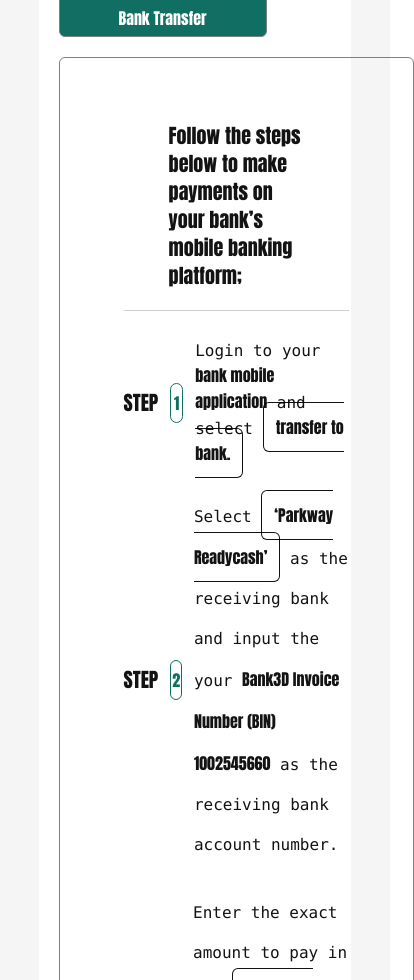
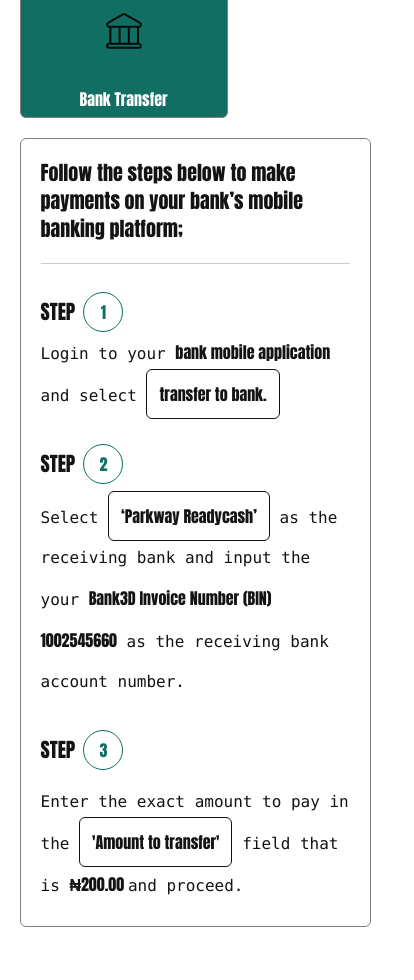
Before and after one commit to EnechukwuChibuike/smartairs-landing, a React (Vite) app: page /smartairs-landing/makepayment in a window 390 px wide. Shown: the part 1020-2000 px from the top of the page, 414 px wide, since content can reach past the window. After the commit the page ends 1967 px from the top, so only its background shows below. Built offline with nearby package versions, Linux system fonts and the light colour scheme; the HTML template or start-up script is replaced by a standard one.

Commit message:
responsive makepayment

```diff
--- a/src/pages/MakePayment.jsx
+++ b/src/pages/MakePayment.jsx
@@ -29,8 +29,8 @@
             <span className="text-primaryBg">Make Payment</span>
           </div>
 
-          <div className="w-[80vw] mt-10 py-5 bg-white h-fit flex justify-center items-center">
-            <div className="grid gap-5 w-[70vw]">
+          <div className="w-screen sm:w-[90vw] md:w-[80vw] mt-10 py-5 bg-white h-fit flex justify-center items-center">
+            <div className="grid gap-5 w-[90%] md:w-[70vw]">
               <div className="flex justify-between border-b-2 pb-2 border-gray">
                 <strong className="text-dark">BIN:1002545660</strong>
                 <span className="text-[red]">
@@ -39,53 +39,53 @@
               </div>
 
               {/* Name, Invoice Amount Due, Payer ID, etc.... */}
-              <div className="w-[65vw] mx-auto">
+              <div className="w-[90%] md:w-[65vw] mx-auto">
                 <div className="flex justify-between flex-wrap gap-5">
-                  <div className="w-[23%]">
+                  <div className="w-[80%] sm:w-[40%] md:w-[23%]">
                     <p className="text-[gray]">Name</p>
                     <strong className="text-dark">{name}</strong>
                   </div>
 
-                  <div className="w-[23%]">
+                  <div className="w-[80%] sm:w-[40%] md:w-[23%]">
                     <p className="text-[gray]">Invoice Amount Due</p>
                     <strong className="text-dark">{amount}</strong>
                   </div>
 
-                  <div className="w-[23%]">
+                  <div className="w-[80%] sm:w-[40%] md:w-[23%]">
                     <p className="text-[gray]">Payer ID</p>
                     <strong className="text-dark">{id}</strong>
                   </div>
 
-                  <div className="w-[23%]">
+                  <div className="w-[80%] sm:w-[40%] md:w-[23%]">
                     <p className="text-[gray]">MDA</p>
                     <strong className="text-dark">
                       MINISTRY OF WORKS, HOUSING & TRANSPORT
                     </strong>
                   </div>
 
-                  <div className="w-[23%]">
+                  <div className="w-[80%] sm:w-[40%] md:w-[23%]">
                     <p className="text-[gray]">Revenue Head</p>
                     <strong className="text-dark w-1/5 text-wrap">
                       _FIRE_SERVICE_CHARGES_
                     </strong>
                   </div>
 
-                  <div className="w-[23%]">
+                  <div className="w-[80%] sm:w-[40%] md:w-[23%]">
                     <p className="text-[gray]">External Ref. Number</p>
                     <strong className="text-dark"></strong>
                   </div>
 
-                  <div className="w-[23%]">
+                  <div className="w-[80%] sm:w-[40%] md:w-[23%]">
                     <p className="text-[gray]">TIN</p>
                     <strong className="text-dark">{tin}</strong>
                   </div>
 
-                  <div className="w-[23%]"></div>
+                  <div className="w-[80%] sm:w-[40%] md:w-[23%]"></div>
                 </div>
 
                 {/* Amount to Pay */}
 
-                <div className="float-end mt-10 w-[46%] pt-3 border-t-one border-gray">
+                <div className="sm:float-end mt-10 w-[46%] pt-3 border-t-one border-gray">
                   <p className="text-dark">Amount to pay &#8358;</p>
                   <div className="p-3 my-2 text-2xl font-extrabold text-dark border-one border-gray bg-slate-50 rounded-md">
                     200.00
@@ -111,10 +111,10 @@
                 <span className="text-white">Bank Transfer</span>
               </div>
 
-              <div className="border-one border-[gray] rounded-md h-fit p-16">
+              <div className="border-one border-[gray] rounded-md h-fit p-5 md:p-16">
                 {/* FOllow for more steps */}
                 <div className="flex justify-center pb-5 w-full border-b-one border-gray">
-                  <p className="text-xl w-[60%] font-extrabold text-dark">
+                  <p className="text-xl w-full md:w-[60%] font-extrabold text-dark">
                     Follow the steps below to make payments on your bank’s
                     mobile banking platform;
                   </p>
@@ -122,12 +122,15 @@
 
                 {/* step one */}
 
-                <div className="flex items-center mt-7 space-x-3">
+                <div className="flex flex-col sm:flex-row md:items-center mt-7 sm:space-x-3">
+                  <div className="sm-hidden flex items-center gap-2">
                     <strong className="text-xl text-dark">STEP</strong>
                     <div className="text-primaryBg flex justify-center items-center border-one border-primaryBg w-10 h-10 rounded-full">
                       1
                     </div>
-                  <span className="font-mono text-dark">
+                  </div>
+
+                  <span className="font-mono text-dark leading-10">
                     Login to your <strong>bank mobile application</strong> and
                     select{" "}
                     <strong className="border-dark border-one p-3 rounded-md">
@@ -138,10 +141,12 @@
 
                 {/* step two */}
 
-                <div className="flex items-center mt-7 space-x-3">
+                <div className="flex flex-col sm:flex-row md:items-center mt-7 sm:space-x-3">
+                  <div className="sm-hidden flex items-center gap-2 mb-3">
                     <strong className="text-xl text-dark">STEP</strong>
-                  <div className="text-primaryBg flex justify-center items-center border-one border-primaryBg w-20 h-10 rounded-full">
+                    <div className="text-primaryBg flex justify-center items-center border-one border-primaryBg w-10 h-10 rounded-full">
                       2
+                    </div>
                   </div>
                   <span className="font-mono text-dark leading-10">
                     Select{" "}
@@ -156,11 +161,14 @@
 
                 {/* step three */}
 
-                <div className="flex items-center mt-7 space-x-3">
+                <div className="flex flex-col sm:flex-row md:items-center mt-7 sm:space-x-3">
+                  <div className="sm-hidden flex items-center gap-2 mb-3">
                     <strong className="text-xl text-dark">STEP</strong>
-                  <div className="text-primaryBg flex justify-center items-center border-one border-primaryBg w-12 h-10 rounded-full">
+                    <div className="text-primaryBg flex justify-center items-center border-one border-primaryBg w-10 h-10 rounded-full">
                       3
                     </div>
+                  </div>
+
                   <span className="font-mono text-dark leading-10">
                     Enter the exact amount to pay in the{" "}
                     <strong className="border-dark border-one p-3 rounded-md">
```
Lines whose indentation alone changed are shown as unchanged.
